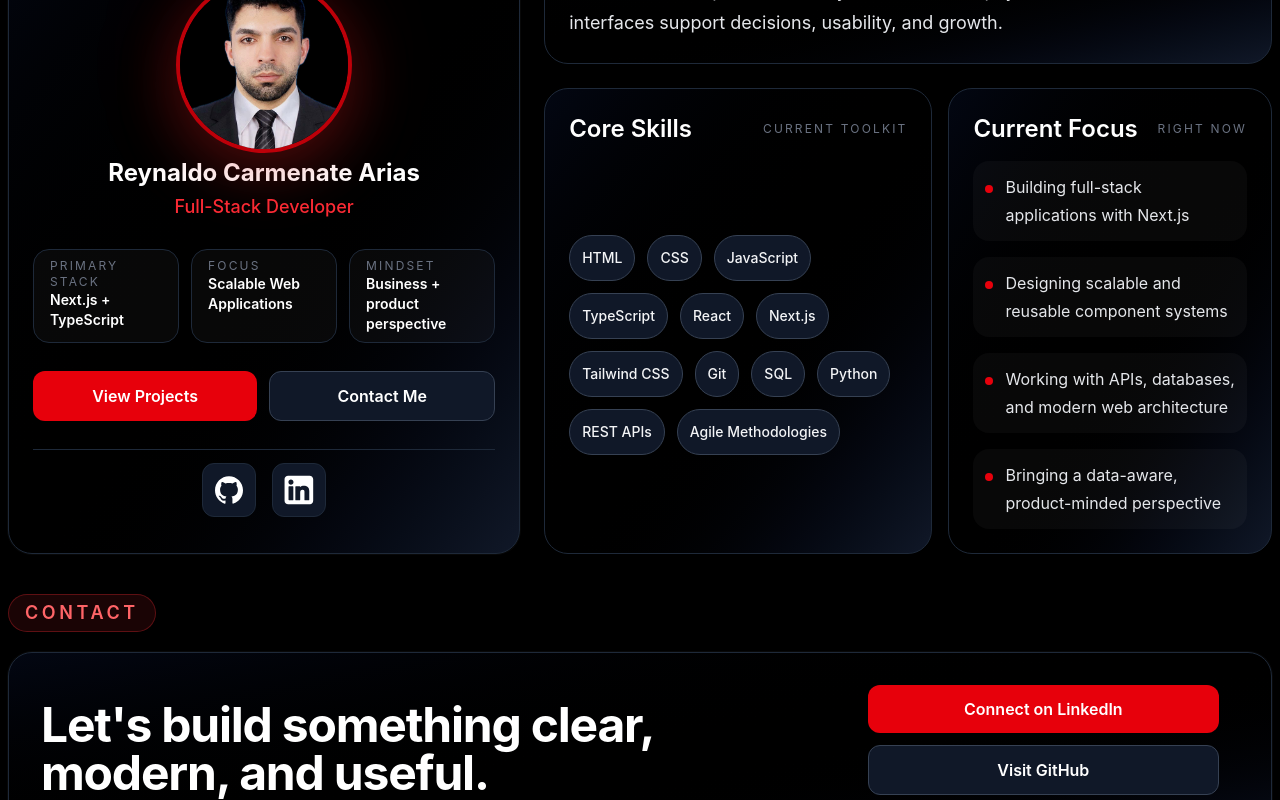
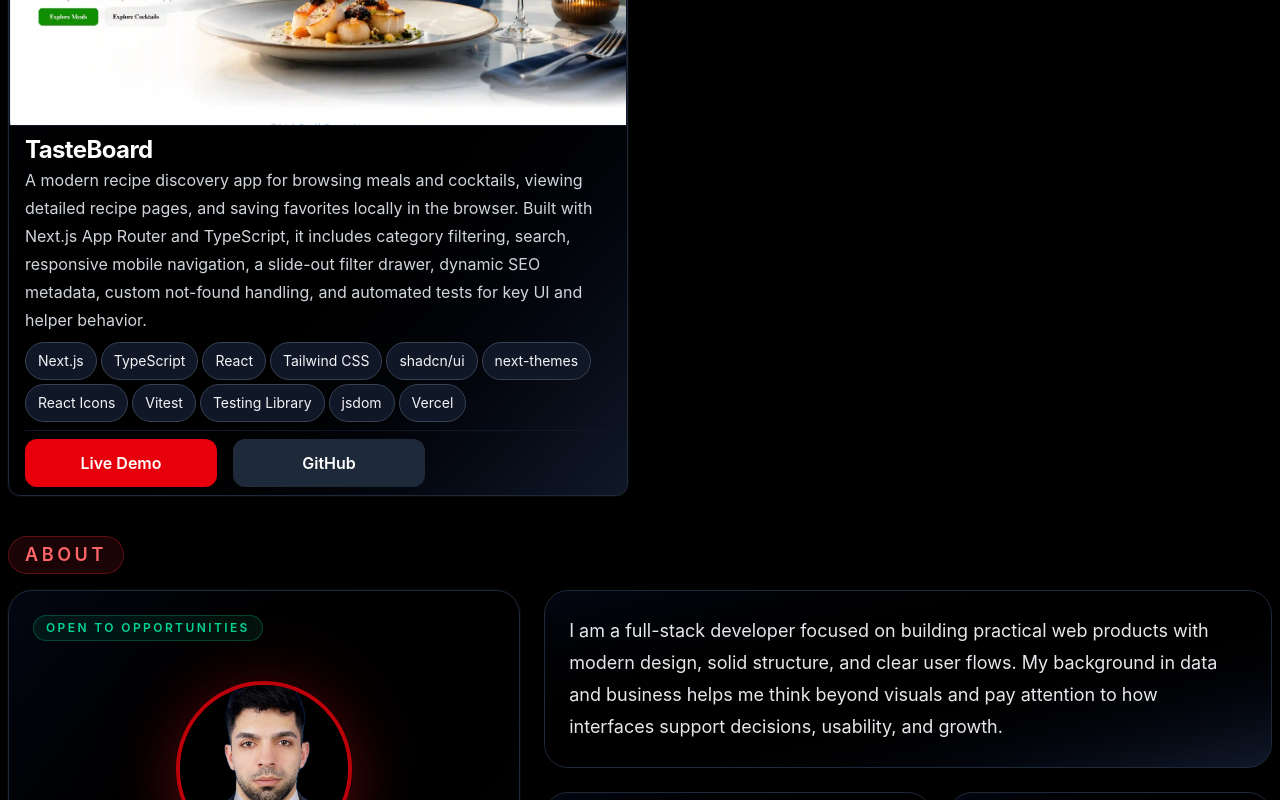
Before and after one commit to ReySlash/Portfolio_landing_page, a React (Vite) app: page / in a window 1280 px wide. Shown: the part 1840-2640 px from the top of the page. Built offline with nearby package versions, Linux system fonts and the light colour scheme.

Commit message:
Update AboutDescription, and add TasteBoard project's data and thumbnail

```diff
--- a/src/components/AboutDescription.tsx
+++ b/src/components/AboutDescription.tsx
@@ -6,6 +6,7 @@ function AboutDescription() {
     "TypeScript",
     "React",
     "Next.js",
+    "Express.js",
     "Tailwind CSS",
     "Git",
     "SQL",
--- a/src/data/projects.ts
+++ b/src/data/projects.ts
@@ -1,6 +1,7 @@
 import type { Project } from "../types/projectType";
 import JatThumbnail from "./thumbnails/JATPicture.jpg";
 import DigitalClipAgencyThumbnail from "./thumbnails/DCAPicture.webp";
+import TasteBoardThumbnail from "./thumbnails/TasteBoardThumbnail.webp";
 
 const projects: Project[] = [
   {
@@ -48,6 +49,28 @@ const projects: Project[] = [
     githubUrl: "https://github.com/ReySlash/Digital_Clip_Agency_landing",
     thumbnail: DigitalClipAgencyThumbnail,
   },
+  {
+    id: 3,
+    name: "TasteBoard",
+    description:
+      "A modern recipe discovery app for browsing meals and cocktails, viewing detailed recipe pages, and saving favorites locally in the browser. Built with Next.js App Router and TypeScript, it includes category filtering, search, responsive mobile navigation, a slide-out filter drawer, dynamic SEO metadata, custom not-found handling, and automated tests for key UI and helper behavior.",
+    techTags: [
+      "Next.js",
+      "TypeScript",
+      "React",
+      "Tailwind CSS",
+      "shadcn/ui",
+      "next-themes",
+      "React Icons",
+      "Vitest",
+      "Testing Library",
+      "jsdom",
+      "Vercel",
+    ],
+    liveDemoUrl: "https://taste-board-zeta.vercel.app/",
+    githubUrl: "https://github.com/ReySlash/taste-board",
+    thumbnail: TasteBoardThumbnail,
+  },
 
   // Add more projects here
 ];
```
Also changed, not shown: src/data/thumbnails/TasteBoardThumbnail.webp (added).
